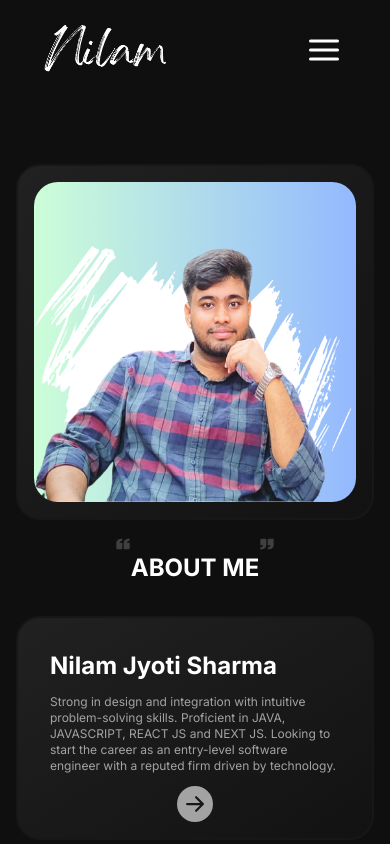
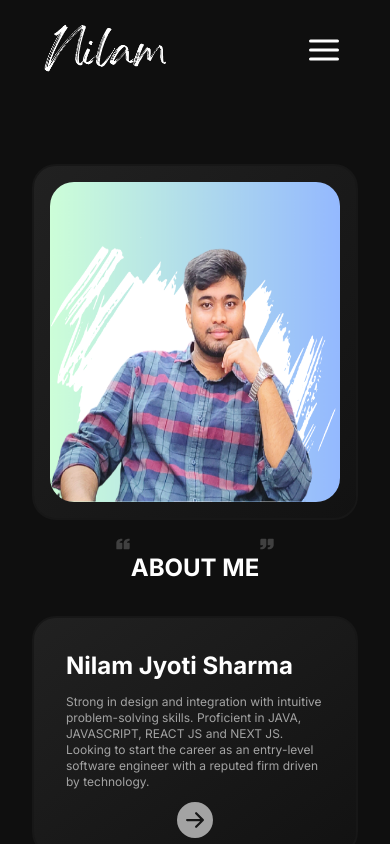
Before and after one commit to nilamjyotisharma/nilamjyotisharma, a Next.js app: page /about in a window 390 px wide. Shown: the top 844 px of the page. Built offline with nearby package versions, Linux system fonts and the light colour scheme; what @shrutibalasa/tailwind-grid-auto-fit would draw is missing.

Commit message:
margin of contact us

```diff
--- a/src/app/about/page.js
+++ b/src/app/about/page.js
@@ -19,7 +19,7 @@ export const metadata = {
 const page = () => {
   return (
     <BaseLayout>
-    <div className='mx-4 md:mx-12 lg:mx-44 h-screen my-24'>
+    <div className='mx-8 md:mx-12 lg:mx-44 h-screen my-24'>
       <div>
         <div className='grid grid-col-1 lg:gap-y-1 gap-y-4 gap-x-4 lg:grid-cols-3 lg:grid-rows-3 lg:grid-flow-dense'>
           <div className='rounded-3xl flex justify-center border-2 border-neutral-900 bg-gradient-to-br from-[#212121] to-[#121212]  duration-200 hover:scale-95 row-span-2 lg:col-span-1 lg:row-span-3'>
```
